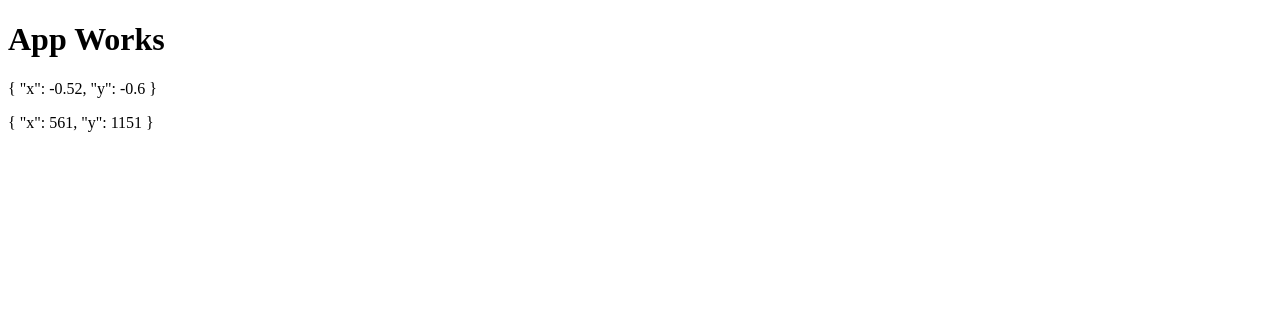
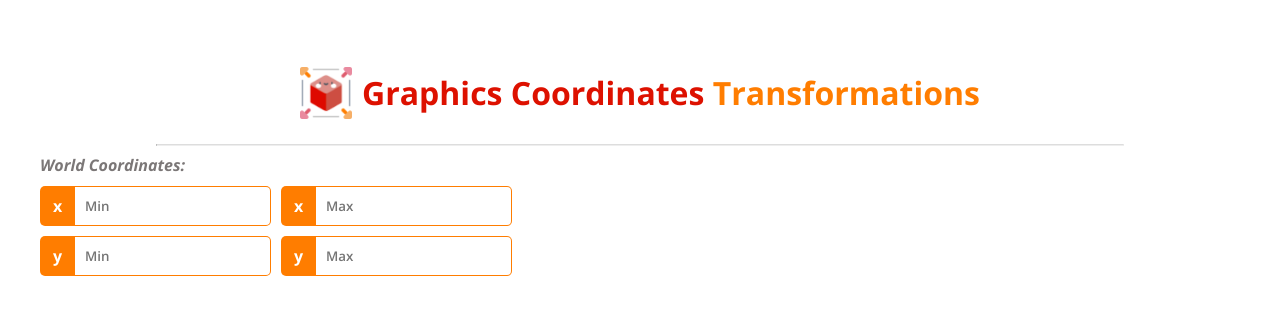
Before and after one commit to feelsantiago/cg-coordinates-clip, an Angular app: page / in a window 1280 px wide. Shown: the top 314 px of the page. Built offline with nearby package versions, Linux system fonts and the light colour scheme.

Commit message:
add world coordinates

```diff
--- a/src/app/app.component.html
+++ b/src/app/app.component.html
@@ -1,3 +1,17 @@
-<h1>App Works</h1>
-<p>{{ ndc | json }}</p>
-<p>{{ dc | json }}</p>
+<div class="app-container">
+    <header>
+        <img src="/assets/images/balancas.png" alt="logo" />
+        <h1>
+            <span class="primary-title">
+                Graphics Coordinates
+            </span>
+            <span class="accent-title">
+                Transformations
+            </span>
+        </h1>
+    </header>
+
+    <hr class="divider" />
+
+    <app-input-coordinates></app-input-coordinates>
+</div>
--- a/src/app/app.component.scss
+++ b/src/app/app.component.scss
@@ -0,0 +1,28 @@
+.app-container {
+    margin: 50px 35px;
+
+    header {
+        display: flex;
+        justify-content: center;
+        align-items: center;
+
+        img {
+            width: 52px;
+            height: 52px;
+            margin-right: 10px;
+        }
+
+        .primary-title {
+            color: #dd1100;
+        }
+
+        .accent-title {
+            color: #ff7d00;
+        }
+    }
+}
+
+.divider {
+    width: 80%;
+    border-top: 1px solid #ddd;
+}
--- a/src/app/app.component.ts
+++ b/src/app/app.component.ts
@@ -1,5 +1,5 @@
 import { Component, OnInit } from '@angular/core';
-import { CoordinatesService } from './services/coordenates.service';
+import { CoordinatesService } from './services/coordinates.service';
 import { Point } from './types/coordinates';
 
 @Component({
--- a/src/app/app.module.ts
+++ b/src/app/app.module.ts
@@ -3,9 +3,10 @@ import { NgModule } from '@angular/core';
 
 import { AppRoutingModule } from './app-routing.module';
 import { AppComponent } from './app.component';
+import { InputCoordinatesComponent } from './components';
 
 @NgModule({
-    declarations: [AppComponent],
+    declarations: [AppComponent, InputCoordinatesComponent],
     imports: [BrowserModule, AppRoutingModule],
     providers: [],
     bootstrap: [AppComponent],
--- /dev/null
+++ b/src/app/components/index.ts
@@ -0,0 +1 @@
+export * from './input-coordinates/input-coordinates';
--- /dev/null
+++ b/src/app/components/input-coordinates/input-coordinates.html
@@ -0,0 +1,29 @@
+<div>
+    <form>
+        <div class="world-coordinates">
+            <h4>World Coordinates:</h4>
+            <div>
+                <div class="row">
+                    <div class="input-coordinate">
+                        <div class="coordinate">x</div>
+                        <input type="number" placeholder="Min" />
+                    </div>
+                    <div class="input-coordinate">
+                        <div class="coordinate">x</div>
+                        <input type="number" placeholder="Max" />
+                    </div>
+                </div>
+                <div class="row">
+                    <div class="input-coordinate">
+                        <div class="coordinate">y</div>
+                        <input type="number" placeholder="Min" />
+                    </div>
+                    <div class="input-coordinate">
+                        <div class="coordinate">y</div>
+                        <input type="number" placeholder="Max" />
+                    </div>
+                </div>
+            </div>
+        </div>
+    </form>
+</div>
--- /dev/null
+++ b/src/app/components/input-coordinates/input-coordinates.scss
@@ -0,0 +1,57 @@
+label {
+    margin-right: 10px;
+}
+
+input {
+    padding: 10px;
+}
+
+.row {
+    display: flex;
+}
+
+.input-coordinate {
+    display: flex;
+
+    padding: 0;
+    margin: 5px;
+
+    input {
+        margin: 0;
+        border-radius: 0;
+        border-top-right-radius: 5px;
+        border-bottom-right-radius: 5px;
+
+        border: 1px solid #ff7d00;
+        border-left: none;
+
+        font-weight: 600;
+
+        &:focus {
+            outline: none;
+        }
+    }
+
+    .coordinate {
+        width: 35px;
+        height: inherit;
+        color: white;
+        font-weight: bold;
+        background-color: #ff7d00;
+
+        display: flex;
+        justify-content: center;
+        align-items: center;
+
+        border-top-left-radius: 5px;
+        border-bottom-left-radius: 5px;
+    }
+}
+
+.world-coordinates {
+    h4 {
+        margin: 5px;
+        font-style: italic;
+        color: #7b7777;
+    }
+}
--- a/src/styles.scss
+++ b/src/styles.scss
@@ -1,5 +1,21 @@
 /* You can add global styles to this file, and also import other style files */
+@import url('https://fonts.googleapis.com/css2?family=Open+Sans:ital,wght@0,300;0,400;0,600;0,700;0,800;1,300;1,400;1,600;1,700;1,800&display=swap');
 
 * {
     box-sizing: border-box;
 }
+
+html,
+body {
+    padding: 0;
+    margin: 0;
+    min-height: 100%;
+}
+
+body {
+    font-family: 'Open Sans', sans-serif;
+}
+
+input {
+    font-family: 'Open Sans', sans-serif;
+}
```
Also changed, not shown: src/app/components/input-coordinates/input-coordinates.ts (added, +8 -0 lines), src/app/services/coordinates.service.ts (renamed from src/app/services/coordenates.service.ts), src/assets/images/balancas.png (added).
